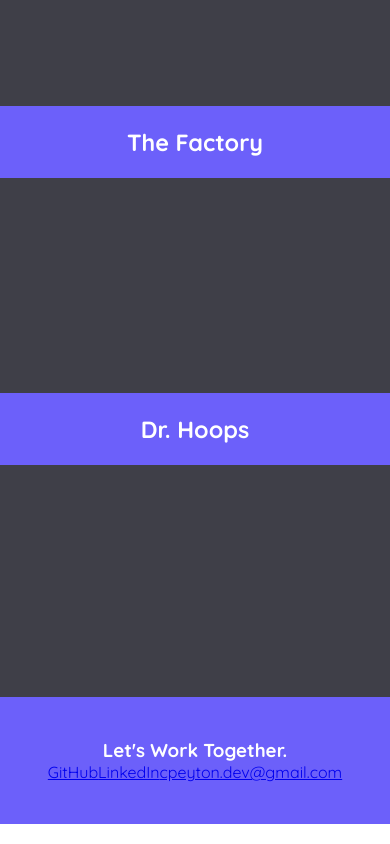
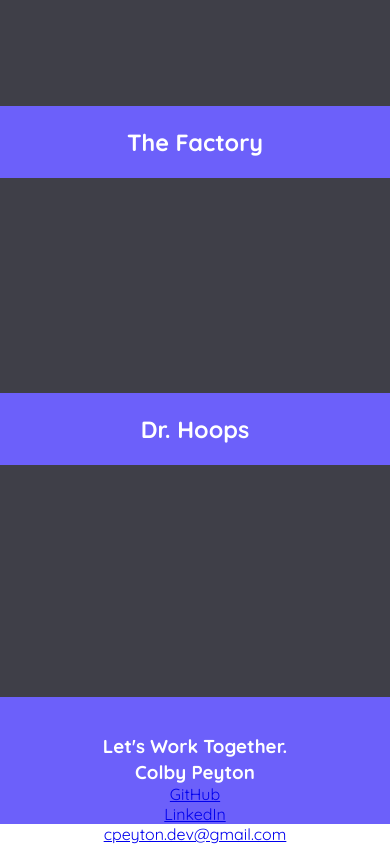
Before and after one commit to ColbPeyton/portfolio-revamp, a React (Create React App) app: page / in a window 390 px wide. Shown: the part 2203-3047 px from the top of the page. Built offline with nearby package versions, Linux system fonts and the light colour scheme.

Commit message:
update Footer markup and styling for mobile layout

```diff
--- a/src/components/Footer.tsx
+++ b/src/components/Footer.tsx
@@ -13,6 +13,9 @@ export const Footer = ():JSX.Element => {
                 </div>
             </div>
             <div className='footer-bot'>
+                <div className='footer-name'>
+                    <h3>Colby Peyton</h3>
+                </div>
                 <div className='footer-links'>
                     <a href='https://github.com/ColbPeyton' target='_blank' rel="noopener noreferrer">GitHub</a>
                     <a href='https://www.linkedin.com/in/colbypeyton/' target='_blank' rel="noopener noreferrer">LinkedIn</a>
--- a/src/styles/Footer.scss
+++ b/src/styles/Footer.scss
@@ -9,16 +9,52 @@
     align-items: center;
     flex-direction: column;
     .footer-top{
+        width: 100%;
+        height: 45%;
+        display: flex;
+        justify-content: space-around;
+        align-items: center;
+        flex-direction: column;
         .footer-img{
-
+            width: 100%;
+            height: 50%;
+            display: flex;
+            justify-content: center;
+            align-items: center;
+            img{
+                width: 100%;
+                height: auto;
+            }
         }
         .footer-tagline{
-
+            width: 100%;
+            height: 50%;
+            display: flex;
+            justify-content: center;
+            align-items: center;
         }
     }
     .footer-bot{
+        width: 100%;
+        height: 45%;
+        display: flex;
+        justify-content: space-around;
+        align-items: center;
+        flex-direction: column;
+        .footer-name{
+            width: 100%;
+            height: 100%;
+            display: flex;
+            justify-content: center;
+            align-items: center;
+        }
         .footer-links{
-
+            width: 100%;
+            height: 100%;
+            display: flex;
+            justify-content: space-around;
+            align-items: center;
+            flex-direction: column;
         }
     }
 }
```
